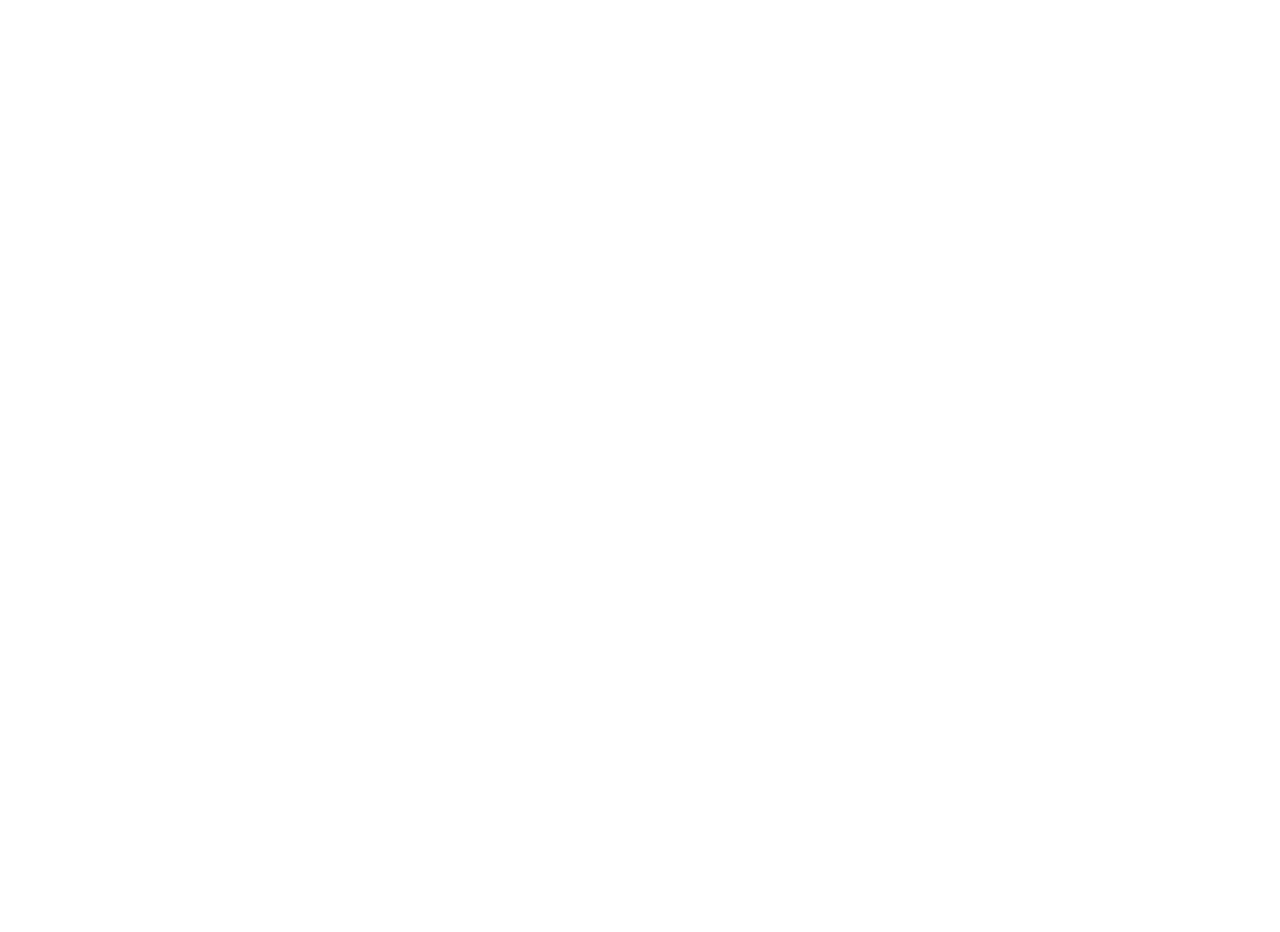
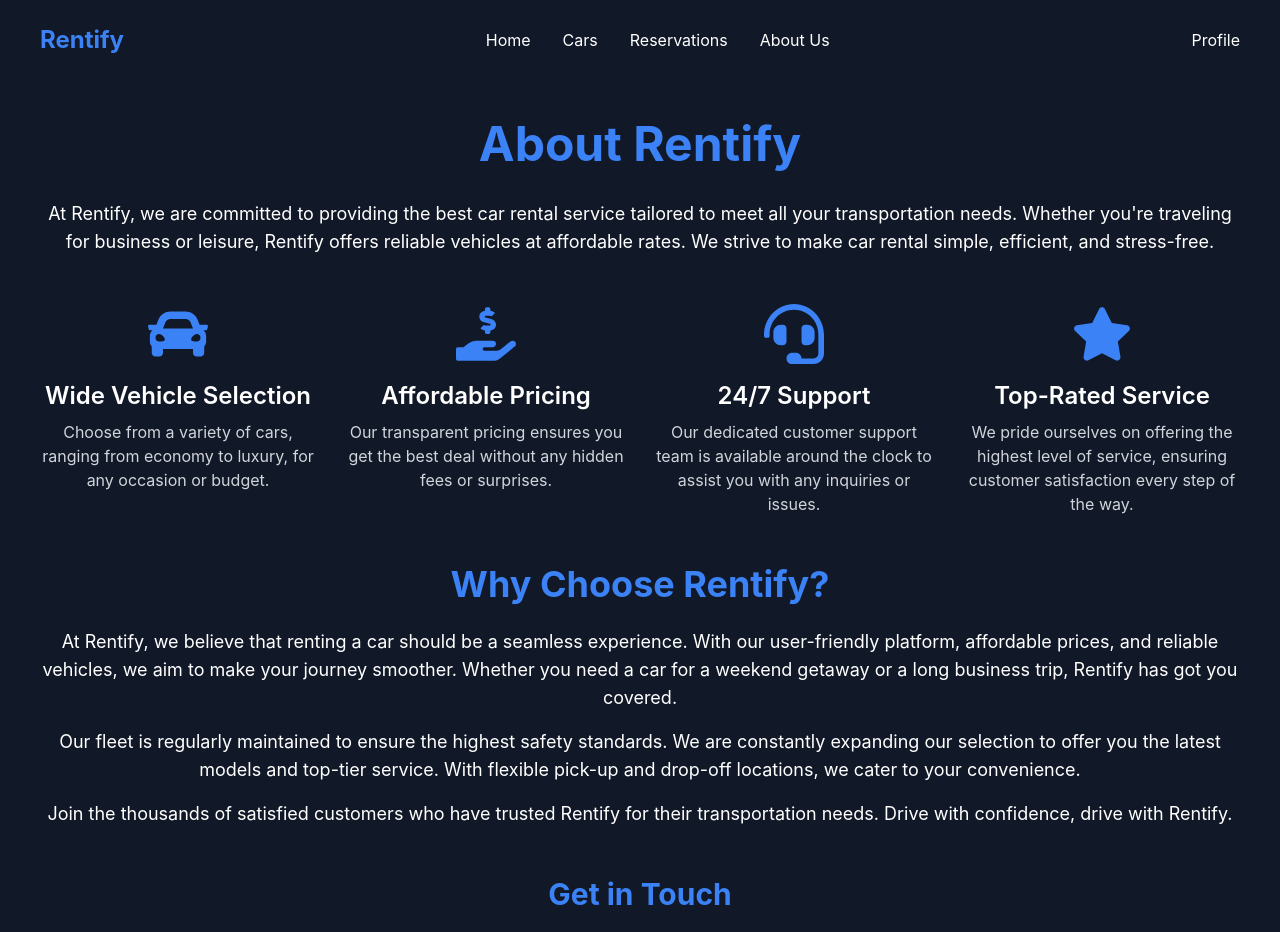
Before and after one commit to Bogdan3331/takmicenje-tim-5, a React (Create React App) app: page /about-us in a window 1280 px wide. Before the commit this address had no page. Shown: the top 932 px of the page. Before the commit the page ends 800 px from the top, so only its background shows below. Built offline with nearby package versions, Linux system fonts and the light colour scheme.

Commit message:
Add About Us and style

```diff
--- a/src/App.tsx
+++ b/src/App.tsx
@@ -1,17 +1,18 @@
 // src/App.tsx
 import React from "react";
+import { BrowserRouter, Route, Routes, useLocation } from "react-router-dom";
 import PrivateRoute from "./Pages/PrivateRoute";
 import SignInPage from "./Pages/SignIn/SignIn";
 import RegisterPage from "./Pages/Register/Register";
 import MainPage from "./Pages/MainPage/MainPage";
 import VehicleList from "./Pages/CarsList/VehicleList";
-import { BrowserRouter, Route, Routes, useLocation } from "react-router-dom";
 import Dashboard from "./Pages/Dashboard/Dashboard";
+import UserPage from "./Pages/User/User";
 import Header from "./Components/Header";
 import Footer from "./Pages/Footer/Footer";
-import UserPage from "./Pages/User/User";
 import ApiService from "./Shared/api";
 import CarDetails from "./Pages/CarsList/CarDetails";
+import AboutUs from "./Pages/AboutUs/AboutUs"; // Import About Us page
 import "bootstrap-icons/font/bootstrap-icons.css";
 
 const LayoutWrapper: React.FC<{ children: React.ReactNode }> = ({
@@ -118,6 +119,14 @@
             </LayoutWrapper>
           }
         />
+        <Route
+          path="/about-us" // About Us route
+          element={
+            <LayoutWrapper>
+              <AboutUs />
+            </LayoutWrapper>
+          }
+        />
       </Routes>
     </BrowserRouter>
   );
--- /dev/null
+++ b/src/Pages/AboutUs/AboutUs.tsx
@@ -0,0 +1,90 @@
+// src/Pages/AboutUs/AboutUs.tsx
+import React from "react";
+import { FaCar, FaHandHoldingUsd, FaHeadset, FaStar } from "react-icons/fa";
+
+const AboutUs: React.FC = () => {
+  return (
+    <div className="bg-gray-900 text-white p-10">
+      <div className="max-w-7xl mx-auto text-center">
+        <h1 className="text-5xl font-bold mb-8 text-blue-500">About Rentify</h1>
+        <p className="text-lg mb-12">
+          At Rentify, we are committed to providing the best car rental service
+          tailored to meet all your transportation needs. Whether you're
+          traveling for business or leisure, Rentify offers reliable vehicles at
+          affordable rates. We strive to make car rental simple, efficient, and
+          stress-free.
+        </p>
+
+        {/* Icons Section */}
+        <div className="grid grid-cols-1 md:grid-cols-2 lg:grid-cols-4 gap-8">
+          <div className="flex flex-col items-center">
+            <FaCar className="text-6xl text-blue-500 mb-4" />
+            <h2 className="text-2xl font-semibold mb-2">Wide Vehicle Selection</h2>
+            <p className="text-gray-300">
+              Choose from a variety of cars, ranging from economy to luxury,
+              for any occasion or budget.
+            </p>
+          </div>
+
+          <div className="flex flex-col items-center">
+            <FaHandHoldingUsd className="text-6xl text-blue-500 mb-4" />
+            <h2 className="text-2xl font-semibold mb-2">Affordable Pricing</h2>
+            <p className="text-gray-300">
+              Our transparent pricing ensures you get the best deal without any
+              hidden fees or surprises.
+            </p>
+          </div>
+
+          <div className="flex flex-col items-center">
+            <FaHeadset className="text-6xl text-blue-500 mb-4" />
+            <h2 className="text-2xl font-semibold mb-2">24/7 Support</h2>
+            <p className="text-gray-300">
+              Our dedicated customer support team is available around the clock
+              to assist you with any inquiries or issues.
+            </p>
+          </div>
+
+          <div className="flex flex-col items-center">
+            <FaStar className="text-6xl text-blue-500 mb-4" />
+            <h2 className="text-2xl font-semibold mb-2">Top-Rated Service</h2>
+            <p className="text-gray-300">
+              We pride ourselves on offering the highest level of service,
+              ensuring customer satisfaction every step of the way.
+            </p>
+          </div>
+        </div>
+
+        {/* Additional Info Section */}
+        <div className="mt-12">
+          <h2 className="text-4xl font-bold mb-6 text-blue-500">Why Choose Rentify?</h2>
+          <p className="text-lg mb-4">
+            At Rentify, we believe that renting a car should be a seamless experience.
+            With our user-friendly platform, affordable prices, and reliable vehicles,
+            we aim to make your journey smoother. Whether you need a car for a weekend
+            getaway or a long business trip, Rentify has got you covered.
+          </p>
+          <p className="text-lg mb-4">
+            Our fleet is regularly maintained to ensure the highest safety standards.
+            We are constantly expanding our selection to offer you the latest models and
+            top-tier service. With flexible pick-up and drop-off locations, we cater to
+            your convenience.
+          </p>
+          <p className="text-lg">
+            Join the thousands of satisfied customers who have trusted Rentify for their
+            transportation needs. Drive with confidence, drive with Rentify.
+          </p>
+        </div>
+
+        {/* Contact Info */}
+        <div className="mt-12 text-center">
+          <h2 className="text-3xl font-bold mb-4 text-blue-500">Get in Touch</h2>
+          <p className="text-lg mb-2">Have questions or need assistance?</p>
+          <p className="text-lg mb-6">Contact us at <a href="mailto:support@rentify.com" className="text-blue-500">support@rentify.com</a></p>
+          <p className="text-lg">We are here to help you make the most of your rental experience!</p>
+        </div>
+      </div>
+    </div>
+  );
+};
+
+export default AboutUs;
--- a/src/Pages/MainPage/MainPage.tsx
+++ b/src/Pages/MainPage/MainPage.tsx
@@ -167,24 +167,7 @@
         </div>
       </div>
 
-      {/* Additional Content Below */}
-      <div className="bg-gray-800 text-white py-16">
-        <div className="container mx-auto text-center">
-          <h2 className="text-3xl font-bold mb-4">Additional Information</h2>
-          <p className="mb-4">
-            Here you can find more about our services, pricing, and special
-            offers.
-          </p>
-          <div className="flex justify-center space-x-4">
-            <button className="px-4 py-2 bg-red-500 rounded hover:bg-red-400">
-              Learn More
-            </button>
-            <button className="px-4 py-2 bg-red-500 rounded hover:bg-red-400">
-              Contact Us
-            </button>
-          </div>
-        </div>
-      </div>
+
 
       {/* Further Content */}
       <div className="bg-gray-700 text-white py-16 min-h-screen">
--- a/src/Pages/Register/Register.tsx
+++ b/src/Pages/Register/Register.tsx
@@ -1,4 +1,5 @@
 import React, { useState } from "react";
+import { useNavigate } from "react-router-dom";
 import ApiService from "../../Shared/api";
 
 interface RegisterForm {
@@ -15,6 +16,8 @@
     password: "",
     passwordConfirmation: "",
   });
+
+  const navigate = useNavigate();
 
   const handleChange = (e: React.ChangeEvent<HTMLInputElement>) => {
     const { name, value } = e.target;
@@ -47,55 +50,84 @@
   };
 
   return (
-    <div className="register-container">
-      <h1>Register</h1>
-      <form id="register-form" onSubmit={handleSubmit}>
+    <div className="bg-white px-10 py-20 rounded-3xl border-2 border-gray-300 w-96 mx-auto mt-20">
+      <h1 className="text-5xl font-semibold text-black">Rent-a-car</h1>
+      <p className="font-medium text-lg text-gray-500 mt-4">
+        Please enter your details to register
+      </p>
+      <form id="register-form" onSubmit={handleSubmit} className="mt-8">
         <div>
-          <label htmlFor="name">Name:</label>
+          <label className="text-lg text-black font-medium">Name:</label>
           <input
             type="text"
             id="name"
             name="name"
             value={form.name}
             onChange={handleChange}
+            className="w-full text-black border-2 border-gray-100 rounded-xl p-4 mt-1 bg-transparent"
+            placeholder="Enter your name"
           />
         </div>
 
-        <div>
-          <label htmlFor="email">Email:</label>
+        <div className="mt-4">
+          <label className="text-lg text-black font-medium">Email:</label>
           <input
             type="email"
             id="email"
             name="email"
             value={form.email}
             onChange={handleChange}
+            className="w-full text-black border-2 border-gray-100 rounded-xl p-4 mt-1 bg-transparent"
+            placeholder="Enter your email"
           />
         </div>
 
-        <div>
-          <label htmlFor="password">Password:</label>
+        <div className="mt-4">
+          <label className="text-lg text-black font-medium">Password:</label>
           <input
             type="password"
             id="password"
             name="password"
             value={form.password}
             onChange={handleChange}
+            className="w-full text-black border-2 border-gray-100 rounded-xl p-4 mt-1 bg-transparent"
+            placeholder="Enter your password"
           />
         </div>
 
-        <div>
-          <label htmlFor="passwordConfirmation">Confirm Password:</label>
+        <div className="mt-4">
+          <label className="text-lg text-black font-medium">Confirm Password:</label>
           <input
             type="password"
             id="passwordConfirmation"
             name="passwordConfirmation"
             value={form.passwordConfirmation}
             onChange={handleChange}
+            className="w-full text-black border-2 border-gray-100 rounded-xl p-4 mt-1 bg-transparent"
+            placeholder="Confirm your password"
           />
         </div>
 
-        <button type="submit">Register</button>
+        <div className="mt-8 flex flex-col gap-y-4">
+          <button
+            type="submit"
+            className="bg-violet-500 text-white text-lg font-bold rounded-xl p-4"
+          >
+            Register
+          </button>
+        </div>
       </form>
+
+      {/* Already have an account? */}
+      <div className="mt-4 flex flex-col items-center">
+        <p className="text-gray-500">Already have an account?</p>
+        <button
+          className="mt-2 text-violet-500 font-medium"
+          onClick={() => navigate("/signin")}
+        >
+          Log In
+        </button>
+      </div>
     </div>
   );
 };
```
